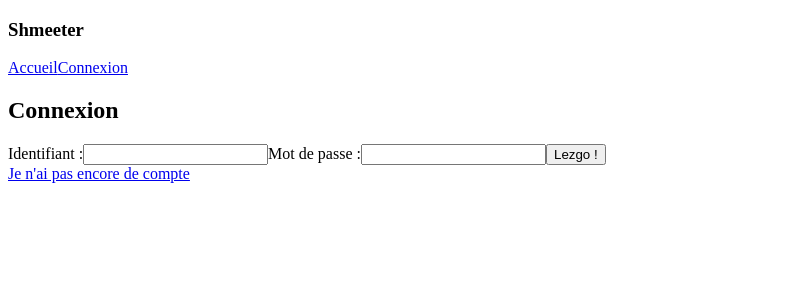
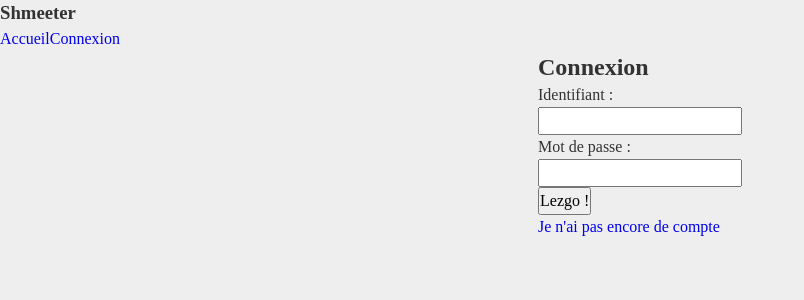
Before and after one commit to Beygs/Schmeeter, a React (Create React App) app: page /login in a window 1280 px wide. Shown: the top 300 px of the page, without its empty margins (0-804 px from the left). Built offline with nearby package versions, Linux system fonts and the light colour scheme.

Commit message:
styled-components setup

```diff
--- a/package.json
+++ b/package.json
@@ -15,7 +15,9 @@
     "react-dom": "^17.0.2",
     "react-redux": "^7.2.3",
     "react-router-dom": "^6.2.1",
-    "react-scripts": "5.0.0"
+    "react-scripts": "5.0.0",
+    "sass": "^1.49.7",
+    "styled-components": "^5.3.3"
   },
   "scripts": {
     "start": "react-scripts start",
--- a/src/App.jsx
+++ b/src/App.jsx
@@ -8,6 +8,21 @@ import { useSelector } from 'react-redux';
 import { selectAuth } from 'features/auth/authSlice';
 import UserProfile from 'features/users/components/UserProfile';
 import EditProfileForm from 'features/users/components/EditProfileForm';
+import styled from 'styled-components';
+
+import "reset.scss";
+import { colors } from 'app/abstracts/variables';
+
+const Wrapper = styled.div`
+  min-height: 100%;
+  background: ${colors.bg};
+  color: ${colors.txt};
+`
+
+const AppWrapper = styled.div`
+  display: flex;
+  justify-content: center;
+`
 
 function App() {
   const PrivateRoute = ({ children }) => {
@@ -17,8 +32,9 @@ function App() {
 
   return (
     <BrowserRouter>
+      <Wrapper>
         <Navbar />
-      <div className="App">
+        <AppWrapper>
           <Routes>
             <Route path="/register" element={<RegisterForm />} />
             <Route path="/login" element={<LoginForm />} />
@@ -27,7 +43,8 @@ function App() {
             <Route path="/users/:userId" element={<PrivateRoute><UserProfile /></PrivateRoute>} />
             <Route path="/" element={<PostsList />} />
           </Routes>
-      </div>
+        </AppWrapper>
+      </Wrapper>
     </BrowserRouter>
   );
 }
--- /dev/null
+++ b/src/app/abstracts/variables.js
@@ -0,0 +1,4 @@
+export const colors = {
+  bg: "#eee",
+  txt: "#333",
+};
--- /dev/null
+++ b/src/app/components/Section/index.jsx
@@ -0,0 +1,7 @@
+import styled from "styled-components";
+
+export const Section = styled.section`
+  display: flex;
+  flex-direction: column;
+  align-items: center;
+`
--- a/src/features/posts/components/PostsList/components/PostExcerpt/index.jsx
+++ b/src/features/posts/components/PostsList/components/PostExcerpt/index.jsx
@@ -5,6 +5,11 @@ import { Link } from "react-router-dom";
 import EditPostForm from "features/posts/components/EditPostForm";
 import { useState } from "react";
 import { useDeletePostMutation, useEditPostMutation } from "features/api/apiSlice";
+import styled from "styled-components";
+
+const PostCard = styled.article`
+  width: 100%;
+`
 
 const PostExcerpt = ({ post }) => {
   const [edit, setEdit] = useState(false);
@@ -47,7 +52,7 @@ const PostExcerpt = ({ post }) => {
   }
 
   return (
-    <article className="post-excerpt" key={post.id}>
+    <PostCard className="post-excerpt" key={post.id}>
       {isAuth &&
       <Link to={userId === user.id ? "/profile" : `/users/${user.id}`}>
         {user.username}
@@ -71,7 +76,7 @@ const PostExcerpt = ({ post }) => {
         </button>)}
       <TimeAgo timestamp={created_at} />
       {edit && <EditPostForm post={post} setEdit={setEdit} />}
-    </article>
+    </PostCard>
   );
 };
 
--- a/src/features/posts/components/PostsList/index.jsx
+++ b/src/features/posts/components/PostsList/index.jsx
@@ -1,3 +1,4 @@
+import { Section } from "app/components/Section";
 import { useGetPostsQuery } from "features/api/apiSlice";
 import { selectAuth } from "features/auth/authSlice";
 import { useMemo } from "react";
@@ -38,11 +39,11 @@ const PostsList = () => {
   }
 
   return (
-    <section className="PostsLists">
+    <Section>
       <h2>Posts</h2>
       {isAuth && <NewPostForm />}
       {content}
-    </section>
+    </Section>
   );
 };
 
--- /dev/null
+++ b/src/reset.scss
@@ -0,0 +1,81 @@
+*,
+*::before,
+*::after {
+  box-sizing: border-box;
+  margin: 0;
+  padding: 0;
+  line-height: calc(1em + 0.5rem);
+}
+
+html,
+body,
+#root {
+  height: 100%;
+}
+
+html {
+  -webkit-text-size-adjust: none;
+  -webkit-font-smoothing: subpixel-antialiased;
+  -webkit-font-smoothing: antialiased;
+}
+
+img,
+picture,
+video,
+canvas,
+svg {
+  display: block;
+  max-width: 100%;
+}
+
+input,
+button,
+textarea,
+select {
+  font: inherit;
+  display: block;
+  outline: none;
+
+  &:focus {
+    outline: none;
+  }
+}
+
+p,
+h1,
+h2,
+h3,
+h4,
+h5,
+h6 {
+  overflow-wrap: break-word;
+}
+
+input[type='submit']:hover,
+button:hover {
+  cursor: pointer;
+}
+
+input::-ms-clear {
+  display: none;
+}
+
+input:-webkit-autofill,
+input:-webkit-autofill:hover,
+input:-webkit-autofill:focus,
+textarea:-webkit-autofill,
+textarea:-webkit-autofill:hover,
+textarea:-webkit-autofill:focus,
+select:-webkit-autofill,
+select:-webkit-autofill:hover,
+select:-webkit-autofill:focus {
+  transition: background-color 5000s ease-in-out 0s;
+}
+
+textarea {
+  overflow: auto;
+}
+
+a {
+  text-decoration: none;
+}
```
Also changed, not shown: 1 other file (tests, documents, lock files or other folders). Lines whose indentation alone changed are shown as unchanged.
